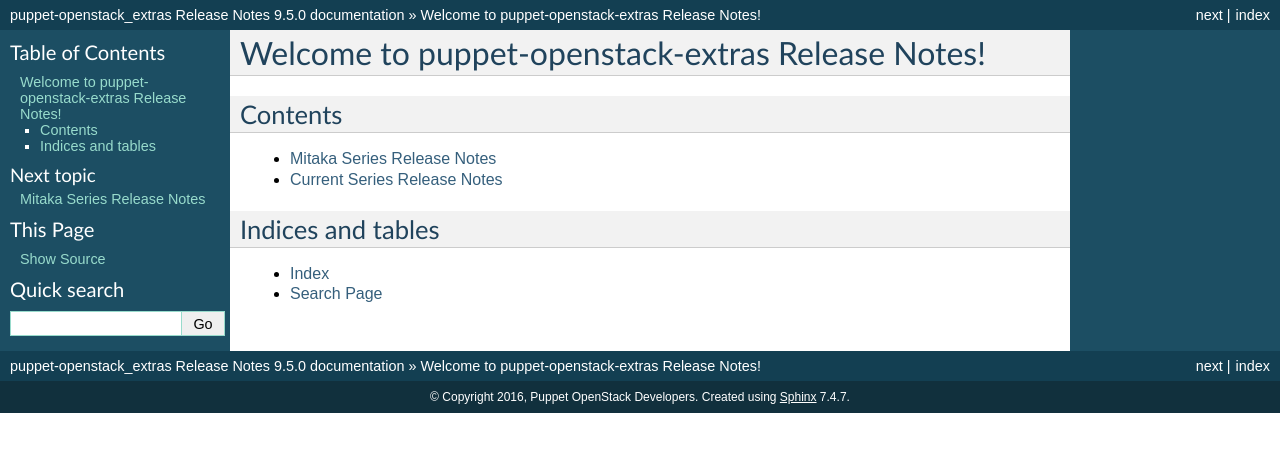
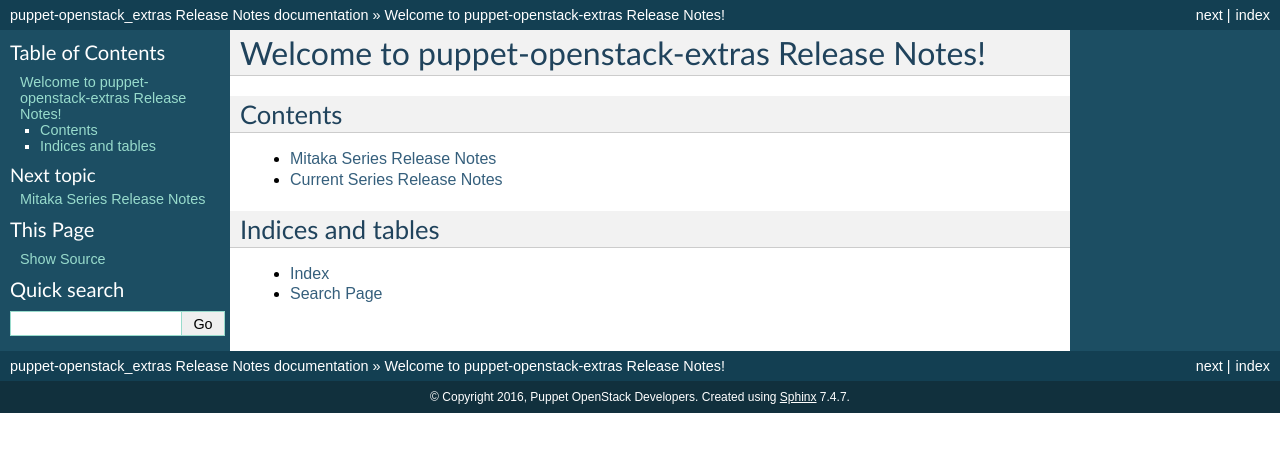
Before and after one commit to openstack/puppet-openstack_extras, a Sphinx documentation site: the page built from releasenotes/source/index.rst, in a window 1280 px wide. Shown: the top 452 px of the page. Built offline with Sphinx 7.4.7, drawn with Linux system fonts in a browser that asks for light colours.

Commit message:
Prepare for Newton post release
Prepare the metadata configuration for a new Newton release.

Change-Id: I8c11345ab80d7cfe3491ad1394d2c4260d2948f6

```diff
--- a/metadata.json
+++ b/metadata.json
@@ -1,6 +1,6 @@
 {
     "name": "openstack-openstack_extras",
-  "version": "9.5.0",
+    "version": "9.6.0",
     "author": "OpenStack Contributors",
     "summary": "Puppet OpenStack Extras Module",
     "license": "Apache-2.0",
--- a/releasenotes/source/conf.py
+++ b/releasenotes/source/conf.py
@@ -52,9 +52,9 @@
 # built documents.
 #
 # The short X.Y version.
-version = '9.5.0'
+version = ''
 # The full version, including alpha/beta/rc tags.
-release = '9.5.0'
+release = ''
 
 # The language for content autogenerated by Sphinx. Refer to documentation
 # for a list of supported languages.
```
Lines whose indentation alone changed are shown as unchanged.
